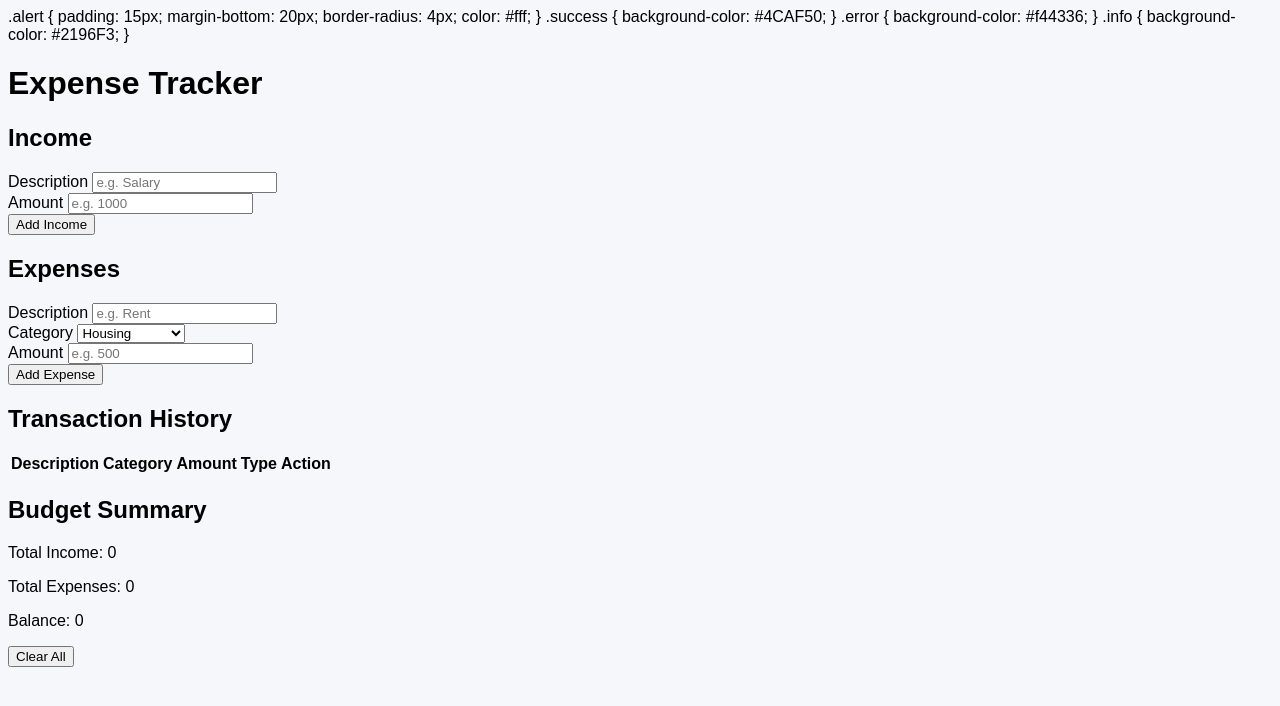
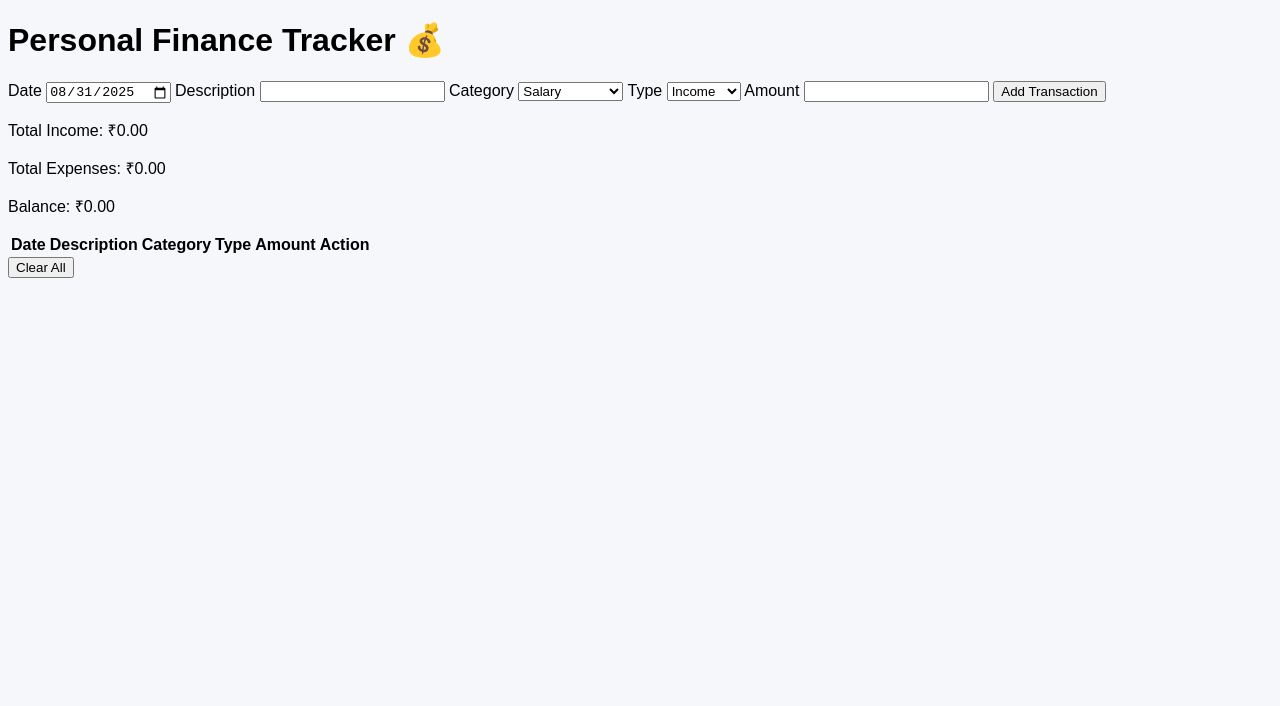
Before and after one commit to sudhansh101/Smart-finance-tracker, a plain HTML site: page Index.html in a window 1280 px wide. Drawn offline with Linux system fonts and the light colour scheme.

Commit message:
Update Index.html

```diff
--- a/Index.html
+++ b/Index.html
@@ -1,102 +1,65 @@
-.alert {
-    padding: 15px;
-    margin-bottom: 20px;
-    border-radius: 4px;
-    color: #fff;
-}
-
-.success {
-    background-color: #4CAF50;
-}
-
-.error {
-    background-color: #f44336;
-}
-
-.info {
-    background-color: #2196F3;
-}
-
 <!DOCTYPE html>
 <html lang="en">
 <head>
-    <meta charset="UTF-8">
-    <meta name="viewport" content="width=device-width, initial-scale=1.0">
-    <title>Expense Tracker</title>
-    <link rel="stylesheet" type="text/css" href="style.css" />
+    <meta charset="UTF-8" />
+    <meta name="viewport" content="width=device-width, initial-scale=1.0"/>
+    <title>Personal Finance Tracker</title>
+    <link rel="stylesheet" href="style.css"/>
 </head>
 <body>
     <div class="container">
-        <h1>Expense Tracker</h1>
+        <h1>Personal Finance Tracker 💰</h1>
 
-        <div class="section">
-            <h2>Income</h2>
-            <div class="input-group">
-                <label for="income-description">Description</label>
-                <input type="text" id="income-description" placeholder="e.g. Salary">
-            </div>
-            <div class="input-group">
-                <label for="income-amount">Amount</label>
-                <input type="number" id="income-amount" placeholder="e.g. 1000">
-            </div>
-            <div class="button-group">
-                <button onclick="addIncome()">Add Income</button>
-            </div>
-        </div>
+        <form id="txForm">
+            <label for="date">Date</label>
+            <input type="date" id="date" name="date" required>
 
-        <div class="section">
-            <h2>Expenses</h2>
-            <div class="input-group">
-                <label for="expense-description">Description</label>
-                <input type="text" id="expense-description" placeholder="e.g. Rent">
-            </div>
-            <div class="input-group">
-                <label for="expense-category">Category</label>
-                <select id="expense-category">
-                    <option value="Housing">Housing</option>
+            <label for="desc">Description</label>
+            <input type="text" id="desc" name="desc" required>
+
+            <label for="category">Category</label>
+            <select id="category" name="category">
+                <option value="Salary">Salary</option>
                 <option value="Food">Food</option>
-                    <option value="Transportation">Transportation</option>
+                <option value="Transport">Transport</option>
                 <option value="Entertainment">Entertainment</option>
                 <option value="Others">Others</option>
             </select>
-            </div>
-            <div class="input-group">
-                <label for="expense-amount">Amount</label>
-                <input type="number" id="expense-amount" placeholder="e.g. 500">
-            </div>
-            <div class="button-group">
-                <button onclick="addExpense()">Add Expense</button>
-            </div>
+
+            <label for="type">Type</label>
+            <select id="type" name="type">
+                <option value="Income">Income</option>
+                <option value="Expense">Expense</option>
+            </select>
+
+            <label for="amount">Amount</label>
+            <input type="number" id="amount" name="amount" required min="1" step="0.01">
+
+            <button type="submit">Add Transaction</button>
+        </form>
+
+        <div class="summary">
+            <p>Total Income: <span id="totalIncome">₹0.00</span></p>
+            <p>Total Expenses: <span id="totalExpense">₹0.00</span></p>
+            <p>Balance: <span id="balance">₹0.00</span></p>
         </div>
 
-        <div class="table-container">
-            <h2>Transaction History</h2>
         <table>
             <thead>
                 <tr>
+                    <th>Date</th>
                     <th>Description</th>
                     <th>Category</th>
+                    <th>Type</th>
                     <th>Amount</th>
-                        <th>Type</th>
                     <th>Action</th>
                 </tr>
             </thead>
-                <tbody id="transaction-history">
+            <tbody id="txBody">
                 <!-- Transactions will appear here -->
             </tbody>
         </table>
-        </div>
-
-        <div class="summary">
-            <h2>Budget Summary</h2>
-            <p>Total Income: <span id="total-income">0</span></p>
-            <p>Total Expenses: <span id="total-expenses">0</span></p>
-            <p>Balance: <span id="balance">0</span></p>
-        </div>
-
-        <div class="clear-button-group">
-            <button onclick="clearAll()">Clear All</button>
-        </div>
+        <button id="clearAll" class="clear-btn">Clear All</button>
     </div>
     <script src="script.js"></script>
 </body>
```
Lines whose indentation alone changed are shown as unchanged.
